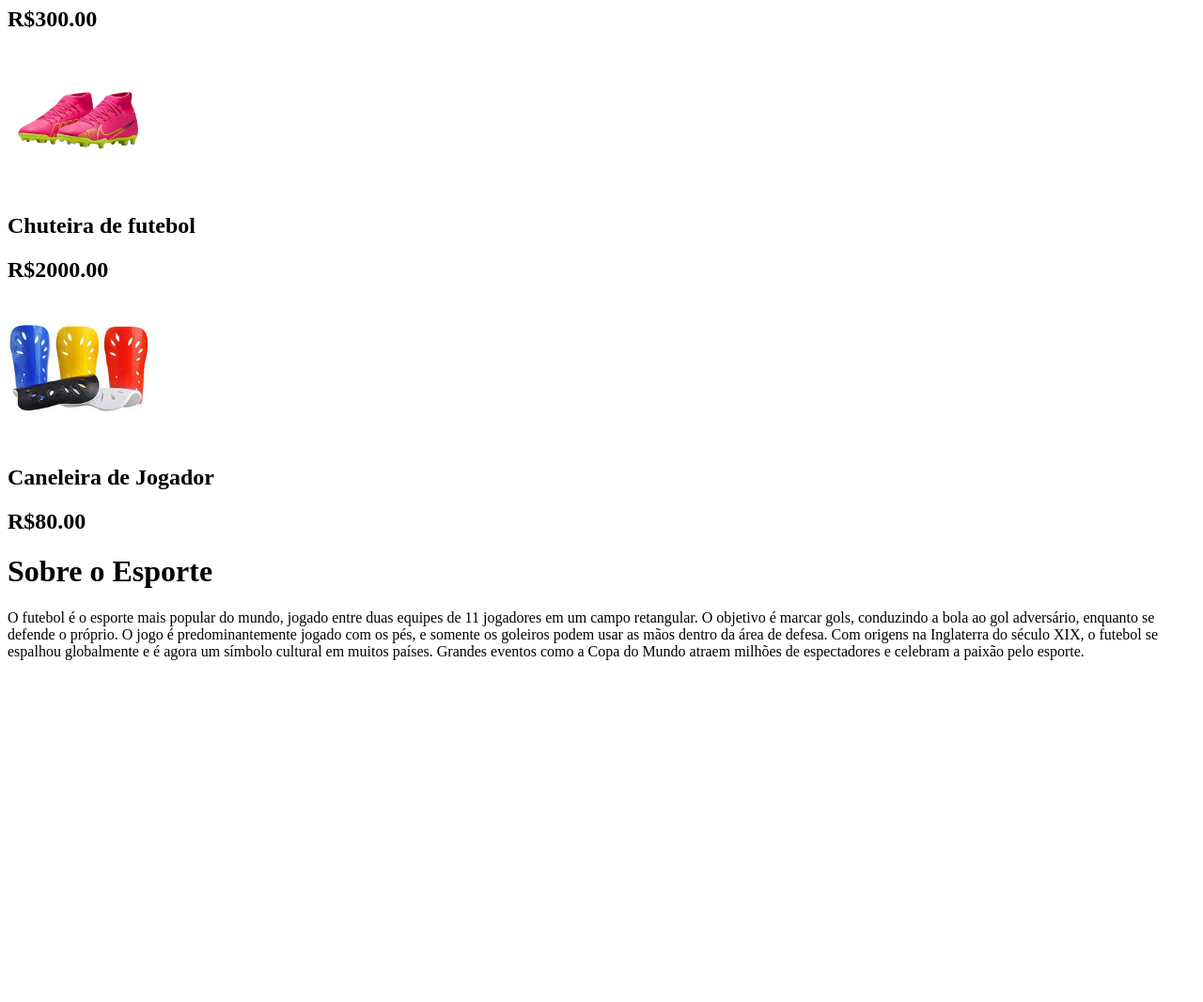
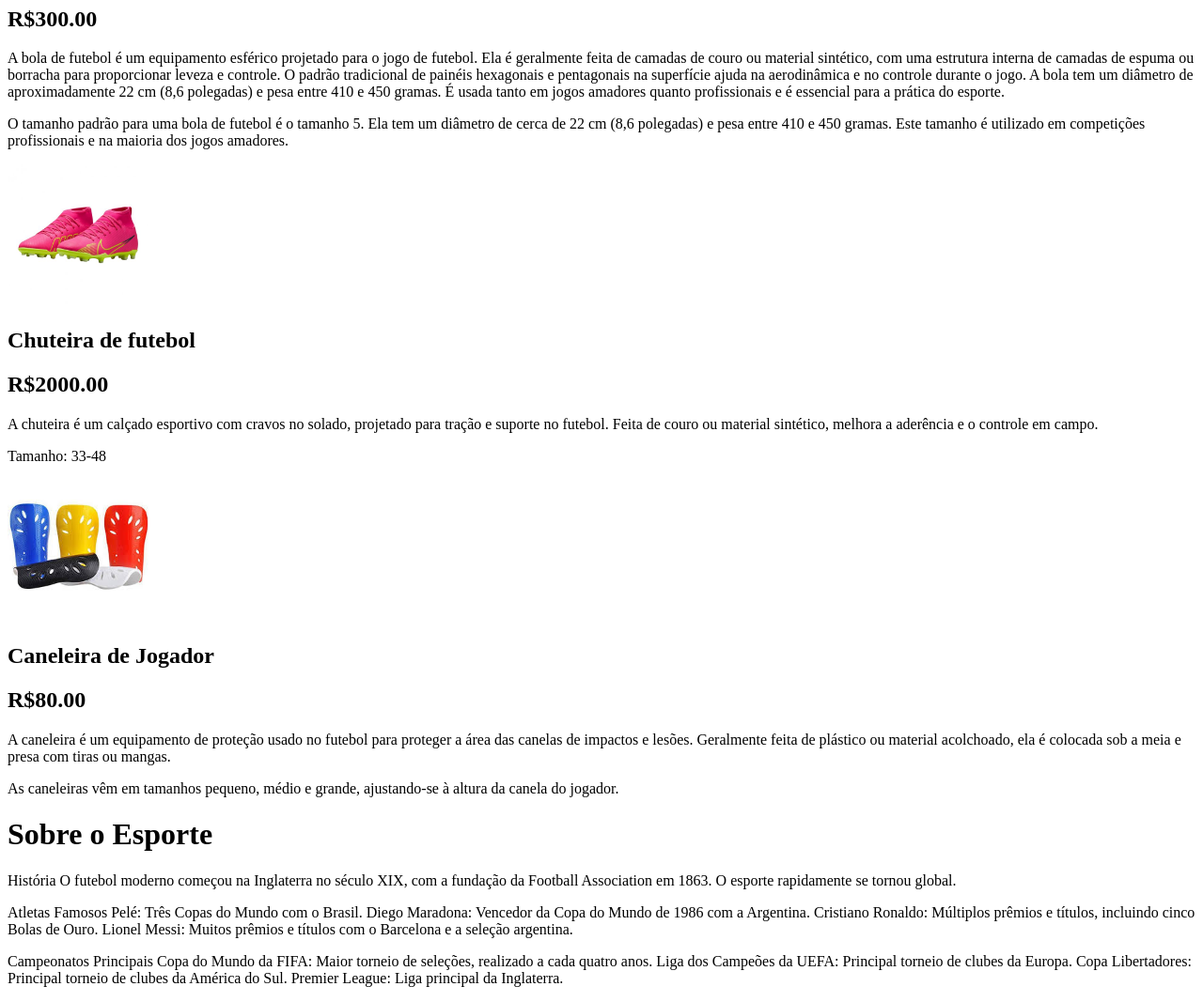
Before and after one commit to lindinha7/atividade6, a plain HTML site: page esporte/futebol/index.html in a window 1280 px wide. Shown: the part 940-2007 px from the top of the page at 94% size. Before the commit the page ends 1659 px from the top, so only its background shows below. Drawn offline with Linux system fonts and the light colour scheme.

Commit message:
alterações

```diff
--- a/esporte/futebol/index.html
+++ b/esporte/futebol/index.html
@@ -21,28 +21,56 @@
         <img src="/imgs/boloF.jpg"height="150"/>
         <h2>Bola de Futebol</h2>
         <h2>R$300.00</h2>
+        <p>
+        A bola de futebol é um equipamento esférico projetado para o jogo de futebol. Ela é geralmente
+        feita de camadas de couro ou material sintético, com uma estrutura interna de camadas de espuma
+        ou borracha para proporcionar leveza e controle. O padrão tradicional de painéis hexagonais e
+        pentagonais na superfície ajuda na aerodinâmica e no controle durante o jogo. A bola tem um
+        diâmetro de aproximadamente 22 cm (8,6 polegadas) e pesa entre 410 e 450 gramas. É usada tanto
+        em jogos amadores quanto profissionais e é essencial para a prática do esporte.
+    </p>
+    <p>
+        O tamanho padrão para uma bola de futebol é o tamanho 5. Ela tem um diâmetro de cerca de 22 cm (8,6 polegadas) e pesa entre 410 e 450 gramas. Este tamanho é utilizado em competições profissionais e na maioria dos jogos amadores.
+    </p>
 
         <img src="/imgs/chuteira.jpg"height="150"/>
         <h2>Chuteira de futebol</h2>
         <h2>R$2000.00</h2>
-
+        <p>
+            A chuteira é um calçado esportivo com cravos no solado, projetado para tração e suporte no futebol. Feita de couro ou material sintético, melhora a aderência e o controle em campo.
+        </p>
+        <p>
+            Tamanho: 33-48
+        </p>
         <img src="/imgs/caneleira.jpg"height="150"/>
         <h2>Caneleira de Jogador</h2>
         <h2>R$80.00</h2>
-
+        <p>
+            A caneleira é um equipamento de proteção usado no futebol para proteger a área das canelas de impactos e lesões. Geralmente feita de plástico ou material acolchoado, ela é colocada sob a meia e presa com tiras ou mangas.
+        </p>
+        <p>
+            As caneleiras vêm em tamanhos pequeno, médio e grande, ajustando-se à altura da canela do jogador.
+        </p>
         <h1>Sobre o Esporte</h1>
         <p>
-            O futebol é o esporte mais popular do mundo, jogado entre duas equipes de 11 jogadores em um
-            campo retangular. O objetivo é marcar gols, conduzindo a bola ao gol adversário, enquanto se
-            defende o próprio. O jogo é predominantemente jogado com os pés, e somente os goleiros podem
-            usar as mãos dentro da área de defesa.
-
-            Com origens na Inglaterra do século XIX, o futebol se espalhou globalmente e é agora um símbolo cultural
-            em muitos países. Grandes eventos como a Copa do Mundo atraem milhões de espectadores e celebram a paixão
-            pelo esporte.
+            História
+            O futebol moderno começou na Inglaterra no século XIX, com a fundação da Football Association em 1863. O esporte rapidamente se tornou global.
+        <p>
+            Atletas Famosos
+            Pelé: Três Copas do Mundo com o Brasil.
+            Diego Maradona: Vencedor da Copa do Mundo de 1986 com a Argentina.
+            Cristiano Ronaldo: Múltiplos prêmios e títulos, incluindo cinco Bolas de Ouro.
+            Lionel Messi: Muitos prêmios e títulos com o Barcelona e a seleção argentina.
+        </p>
+        <p>
+            Campeonatos Principais
+            Copa do Mundo da FIFA: Maior torneio de seleções, realizado a cada quatro anos.
+            Liga dos Campeões da UEFA: Principal torneio de clubes da Europa.
+            Copa Libertadores: Principal torneio de clubes da América do Sul.
+            Premier League: Liga principal da Inglaterra.
+        </p>
         </p>
     </body>
 </html>
-
     </body>
 </html>
```
